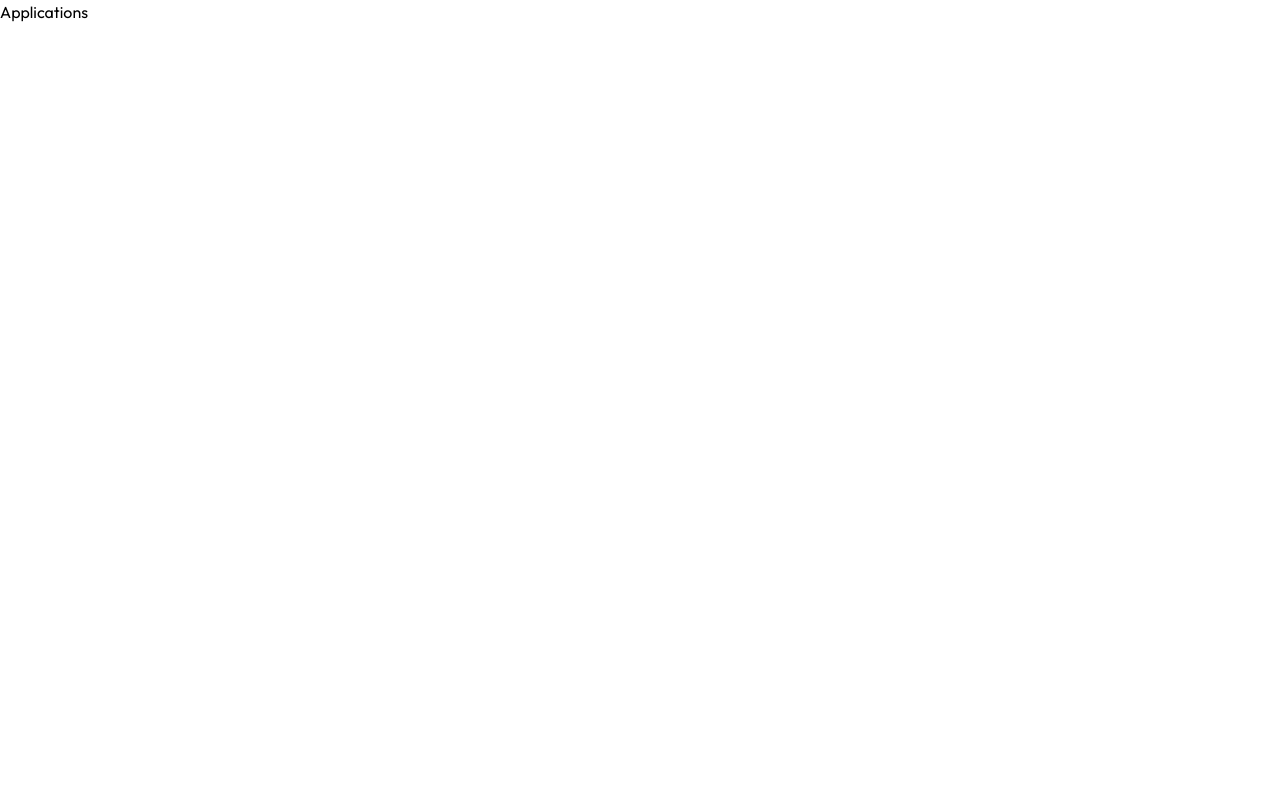
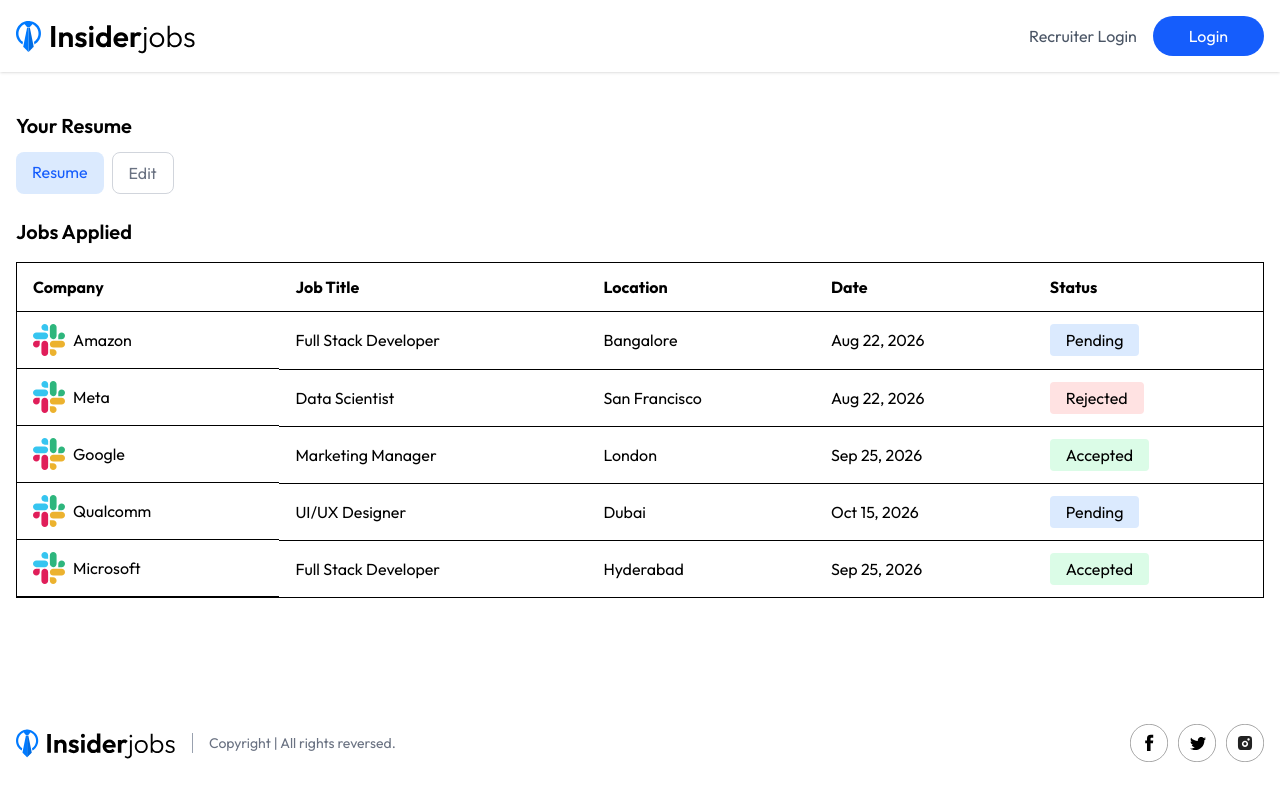
Before and after one commit to mahamahe2006/Job-portal, a React app: page /applications in a window 1280 px wide. Built offline with nearby package versions, Linux system fonts and the light colour scheme; no server answers; the HTML template or start-up script is replaced by a standard one; a web font is replaced by a local one.

Commit message:
applied job

```diff
--- a/package.json
+++ b/package.json
@@ -12,6 +12,8 @@
   "dependencies": {
     "@clerk/clerk-react": "^5.61.8",
     "@tailwindcss/vite": "^4.3.0",
+    "k-convert": "^1.0.6",
+    "moment": "^2.30.1",
     "quill": "^2.0.3",
     "react": "^19.2.6",
     "react-dom": "^19.2.6",
--- a/src/assets/assets.js
+++ b/src/assets/assets.js
@@ -94,10 +94,10 @@
 
 // Sample data for Manage Jobs Page
 export const manageJobsData = [
-    { _id: 1, title: "Full Stack Developer", date: 1729102298497, location: "Bangalore", applicants: 20 },
-    { _id: 2, title: "Data Scientist", date: 1729102298497, location: "San Francisco", applicants: 15 },
-    { _id: 3, title: "Marketing Manager", date: 1729102298497, location: "London", applicants: 2 },
-    { _id: 4, title: "UI/UX Designer", date: 1729102298497, location: "Dubai", applicants: 25 }
+    { _id: 1, title: "Full Stack Developer", date:1744588800000 , location: "Bangalore", applicants: 20 },
+    { _id: 2, title: "Data Scientist", date: 1744588800000, location: "San Francisco", applicants: 15 },
+    { _id: 3, title: "Marketing Manager", date: 1744588800000, location: "London", applicants: 2 },
+    { _id: 4, title: "UI/UX Designer", date: 1744588800000, location: "Dubai", applicants: 25 }
 ];
 
 // Sample data for Profile Page
@@ -106,7 +106,7 @@
         company: 'Amazon',
         title: 'Full Stack Developer',
         location: 'Bangalore',
-        date: '22 Aug, 2024',
+        date: '22 Aug, 2026',
         status: 'Pending',
         logo: company_icon,
     },
@@ -114,7 +114,7 @@
         company: 'Meta',
         title: 'Data Scientist',
         location: 'San Francisco',
-        date: '22 Aug, 2024',
+        date: '22 Aug, 2026',
         status: 'Rejected',
         logo: company_icon,
     },
@@ -122,7 +122,7 @@
         company: 'Google',
         title: 'Marketing Manager',
         location: 'London',
-        date: '25 Sep, 2024',
+        date: '25 Sep, 2026',
         status: 'Accepted',
         logo: company_icon,
     },
@@ -130,7 +130,7 @@
         company: 'Qualcomm',
         title: 'UI/UX Designer',
         location: 'Dubai',
-        date: '15 Oct, 2024',
+        date: '15 Oct, 2026',
         status: 'Pending',
         logo: company_icon,
     },
@@ -138,7 +138,7 @@
         company: 'Microsoft',
         title: 'Full Stack Developer',
         location: 'Hyderabad',
-        date: '25 Sep, 2024',
+        date: '25 Sep, 2026',
         status: 'Accepted',
         logo: company_icon,
     },
@@ -185,7 +185,7 @@
             <li>Ability to work in an Agile environment.</li>
         </ol>`,
         salary: 82000,
-        date: 1729681667114,
+        date: 1744588800000,
         category: "Programming",
     },
     {
@@ -218,7 +218,7 @@
             <li>Excellent problem-solving and critical-thinking skills.</li>
         </ol>`,
         salary: 72000,
-        date: 1729681667114,
+        date: 1744588800000,
         category: "Data Science",
     },
     {
--- a/src/components/NavBar.jsx
+++ b/src/components/NavBar.jsx
@@ -1,17 +1,19 @@
 import React from 'react'
 import { assets } from '../assets/assets'
 import { useClerk, UserButton, useUser } from "@clerk/clerk-react";
-import { Link } from 'react-router-dom';
+import { Link, useNavigate } from 'react-router-dom';
 
 const NavBar = () => {
     const { openSignIn } = useClerk();
     const {user}=useUser();
 
+    const navigate = useNavigate();
+
 
     return (
         <div className='shadow py-4'>
             <div className='container px-4 2xl:px-20 mx-auto flex justify-between items-center'>
-                <img src={assets.logo} alt='Logo' />
+                <img onClick={()=>navigate('/')} className='cursor-pointer' src={assets.logo} alt='Logo' />
                 {
                     user?
                     <div className='flex items-center gap-3'>
--- a/src/index.css
+++ b/src/index.css
@@ -4,3 +4,74 @@
 *{
     font-family: Outfit;
 }
+@layer base{
+    html{
+        scroll-behavior: smooth;
+    }
+}
+
+::-webkit-scrollbar{
+    display:none;
+}
+.rich-text {
+    font-size: 15px;
+    color: #7A7B7D;
+}
+
+.rich-text p {
+    margin-bottom: 16px;
+}
+
+.rich-text h1 {
+    font-size: 36px;
+    font-weight: 800;
+    color: #252525;
+}
+
+.rich-text h2 {
+    font-size: 22px;
+    font-weight: 700;
+    color: #252525;
+}
+
+.rich-text h3 {
+    font-size: 18px;
+    font-weight: 600;
+    color: #333333;
+}
+
+.rich-text h4 {
+    font-size: 16px;
+    font-weight: 500;
+    color: #444444;
+}
+
+.rich-text h5 {
+    font-size: 14px;
+    font-weight: 400;
+    color: #555555;
+}
+
+.rich-text h6 {
+    font-size: 12px;
+    font-weight: 400;
+    color: #666666;
+}
+
+.rich-text strong {
+    font-weight: 700;
+}
+
+.rich-text ol {
+    margin-left: 30px;
+    list-style-type: decimal;
+}
+
+.rich-text ul {
+    margin-left: 30px;
+    list-style-type: disc;
+}
+
+.rich-text li {
+    margin-bottom: 8px;
+}
--- a/src/pages/Applications.jsx
+++ b/src/pages/Applications.jsx
@@ -1,10 +1,72 @@
 import React from 'react'
+import NavBar from '../components/NavBar'
+import { useState } from 'react';
+import { assets, jobsApplied } from '../assets/assets';
+import moment from 'moment';
+import Footer from '../components/Footer';
 
 const Applications = () => {
+  const [isEdit,setIsEdit]=useState(false);
+  const[resume,setResume]=useState(null);
   return (
-    <div>
-      Applications
+    <>
+    <NavBar/>
+    <div className='container px-4 min-h-[65vh] 2xl:px-20 mx-auto my-10'>
+      <h2 className='text-xl font-semibold'>Your Resume</h2>
+      <div className='flex gap-2 mb-6 mt-3' >
+        {
+          isEdit ?
+          <>
+           <label  className="flex items-center " htmlFor="resumeupload">
+           <p className='bg-blue-100 text-blue-600 px-4 py-2 rounded-lg mr-2'>Select Resume</p>
+           <input id='resumeupload' onChange={e => setResume(e.target.files[0])} accept="application/pdf" type="file" hidden/>
+           <img src={assets.profile_upload_icon}/>
+           </label>
+           <button onClick={e =>setIsEdit(false)} className='bg-green-100 border-green-400 rounded-lg px-4 py-2'>Save</button>
+          </>:<div className='flex gap-2'>
+            <a className='bg-blue-100 text-blue-600 px-4 py-2 rounded-lg' href="">
+              Resume
+            </a>
+            <button onClick={()=>setIsEdit(true)} className='text-gray-500 border border-gray-300 rounded-lg px-4 py-2'>
+              Edit
+            </button>
+
+            </div>
+        }
+      </div>
+      <h2 className='text-xl font-semibold mb-4'>Jobs Applied</h2>
+      <table className='min-w-full bg-white border rounded-lg'>
+        <thead>
+          <tr>
+            <th className='py-3 px-4 border-b text-left'>Company</th>
+            <th className='py-3 px-4 border-b text-left'>Job Title</th>
+            <th className='py-3 px-4 border-b text-left max-sm:hidden'>Location</th>
+            <th className='py-3 px-4 border-b text-left max-sm:hidden'>Date</th>
+            <th className='py-3 px-4 border-b text-left'>Status</th>
+          </tr>
+        </thead>
+        <tbody>
+          {jobsApplied.map((job,index)=> true ? (
+            <tr>
+              <td className='py-3 px-4 flex items-center gap-2 border-b'>
+                <img className='w-8 h-8' src={job.logo}/>
+                {job.company}
+              </td>
+              <td className='py-2 px-4 border-b'>{job.title}</td>
+              <td className='py-2 px-4 border-b max-sm:hidden'>{job.location}</td>
+              <td className='py-2 px-4 border-b max-sm:hidden'>{moment(job.date).format('ll')}</td>
+              <td className='py-2 px-4 border-b'>
+               <span className={`${job.status === 'Accepted'? 'bg-green-100':job.status === 'Rejected'? 'bg-red-100':'bg-blue-100'} px-4 py-1.5 rounded`}>
+                 {job.status}
+               </span>
+                </td>
+            </tr>
+          ):(null))}
+        </tbody>
+      </table>
     </div>
+    <Footer/>
+    </>
   )
 }
 
--- a/src/pages/ApplyJob.jsx
+++ b/src/pages/ApplyJob.jsx
@@ -1,7 +1,13 @@
 import React, { useContext, useEffect, useState } from 'react'
-import { useParams } from 'react-router'
+import { useParams } from 'react-router-dom'
 import { AppContext } from '../context/AppContext';
 import Loading from '../components/Loading';
+import NavBar from '../components/NavBar';
+import { assets } from '../assets/assets';
+import kconvert from 'k-convert';
+import moment from 'moment';
+import JobCard from '../components/JobCard';
+import Footer from '../components/Footer';
 
 const ApplyJob = () => {
   const {id} = useParams()
@@ -23,9 +29,65 @@
 
   },[id,jobs])
   return JobData? (
-    <div>
+    <>
+      <NavBar/>
 
-    </div>
+      <div className='min-h-screen flex flex-col py-10 container px-4 2xl:px-20 mx-auto'>
+        <div className='bg-white text-black rounded-lg w-full'>
+          <div className='flex justify-center md:justify-between flex-wrap gap-8 px-14 py-20 mb-6 bg-sky-50 border border-sky-400 rounded-xl'>
+            <div className='flex flex-col md:flex-row items-center'>
+               <img className='h-24 bg-white rounded-lg p-4 mr-4 max-md:mb-4 border' src={JobData.companyId.image}/>
+               <div className='text-center md:text-left text-neutral-700' >
+                <h1 className='text-2xl sm:text-4xl font-medium'>{JobData.title}</h1>
+                <div className='flex flex-row flex-wrap max-md:justify-center gap-y-2 gap-6 items-center text-gray-600 mt-2'>
+                  <span className='flex items-center gap-1'>
+                    <img src={assets.suitcase_icon}/>
+                    {JobData.companyId.name}
+                  </span>
+                  <span className='flex items-center gap-1'>
+                    <img src={assets.location_icon}/>
+                    {JobData.location}
+                  </span>
+                  <span className='flex items-center gap-1'>
+                    <img src={assets.person_icon}/>
+                    {JobData.level}
+                  </span>
+                  <span className='flex items-center gap-1'>
+                    <img src={assets.money_icon}/>
+                    CTC:{kconvert.convertTo(JobData.salary)}
+                  </span>
+                </div>
+               </div>
+            </div>
+            <div className='flex flex-col justify-center text-end text-sm max-md:mx-auto max-md:text-center'>
+              <button className='bg-blue-600 p-2.5 px-10 text-white rounded'>Apply Now</button>
+              <p className='mt-1 text-gray-600'>posted {moment(JobData.date).fromNow()}</p>
+            </div>
+          </div>
+
+          <div className=' flex flex-col lg:flex-row justify-between items-start'>
+            <div className='w-full lg:w-2/3'>
+              <h2 className='font-bold text-2xl mb-4'>Job decription</h2>
+              <div className='rich-text' dangerouslySetInnerHTML={{__html:JobData.description}}></div>
+              <button className='bg-blue-600 p-2.5 px-10 text-white rounded mt-10'>Apply Now</button>
+            </div>
+            {/* Right section More job */}
+            <div className='w-full lg:w-1/3 mt-8 lg:mt-0 lg:ml-8 space-y-5'>
+              <h2>More Jobfrom {JobData.companyId.name}</h2>
+              {jobs.filter(job => job._id !== JobData._id && job.companyId._id === JobData.companyId._id)
+              .filter(job => true).slice(0,4)
+              .map((job,index)=>(<JobCard key={index} job={job}/>
+
+               ))
+              }
+            </div>
+          </div>
+
+        </div>
+      </div>
+        <Footer/>
+
+    </>
   ):(
     <Loading/>
   )
```
Also changed, not shown: 1 other file (tests, documents, lock files or other folders).
